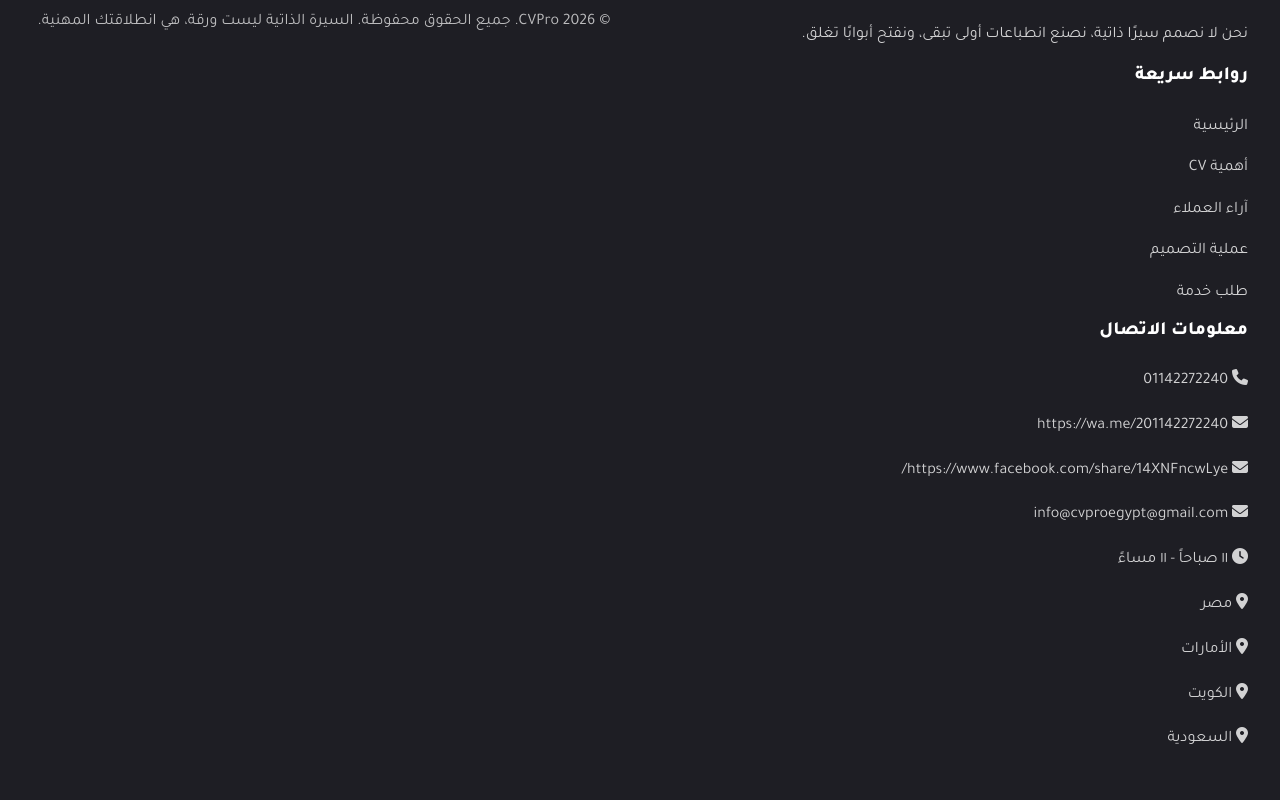
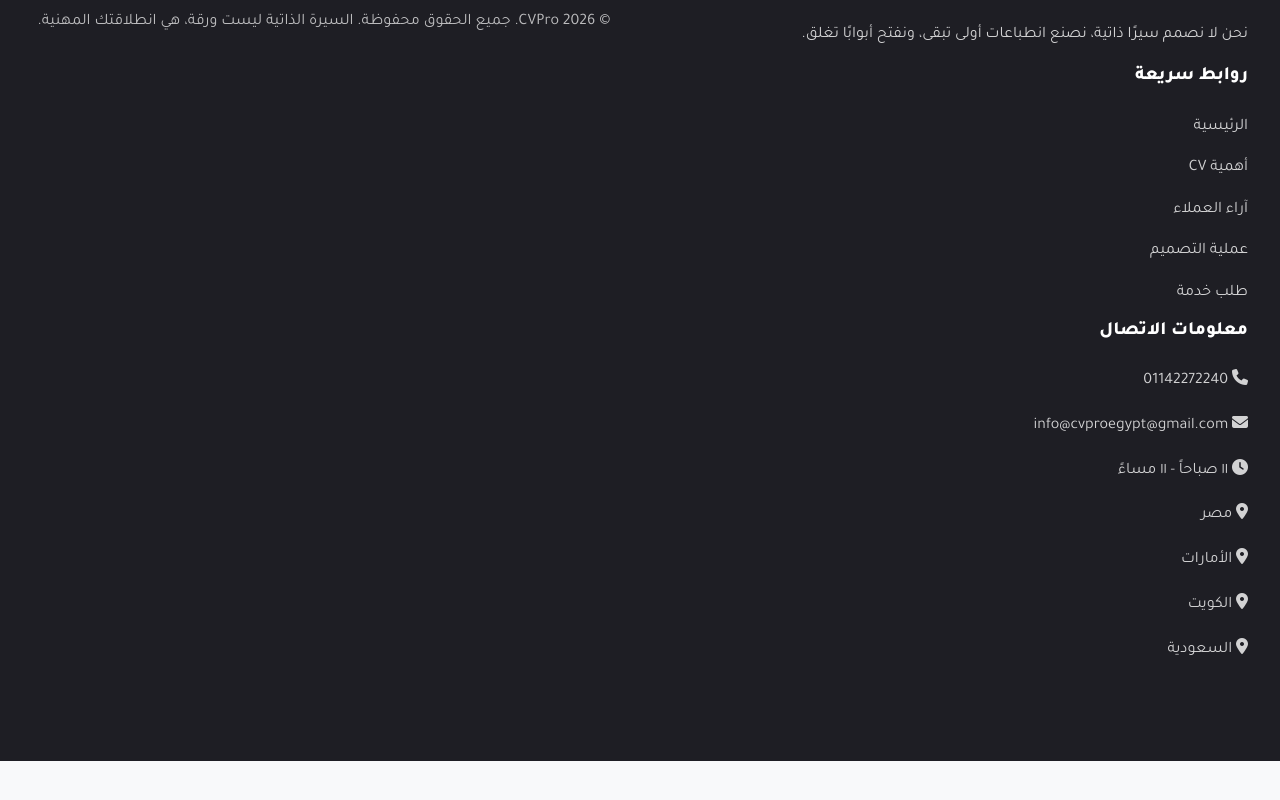
Before and after one commit to cvproegypt/cv-builder, a plain HTML site: page index.html in a window 1280 px wide. Shown: the part 6423-7223 px from the top of the page. After the commit the page ends 7184 px from the top, so only its background shows below. Drawn offline with nearby package versions, Linux system fonts and the light colour scheme; animation ran at ten frames a second.

Commit message:
Update index.html

```diff
--- a/index.html
+++ b/index.html
@@ -1322,8 +1322,6 @@
                 <div class="footer-section">
                     <h3>معلومات الاتصال</h3>
                     <p><i class="fas fa-phone"></i> 01142272240</p>
-                    <p><i class="fas fa-envelope"></i> https://wa.me/201142272240</p>
-                    <p><i class="fas fa-envelope"></i> https://www.facebook.com/share/14XNFncwLye/</p>
                     <p><i class="fas fa-envelope"></i> info@cvproegypt@gmail.com</p>
                     <p><i class="fas fa-clock"></i> ١١ صباحاً - ١١ مساءً</p>
                     <p><i class="fas fa-map-marker-alt"></i> مصر</p>
```
